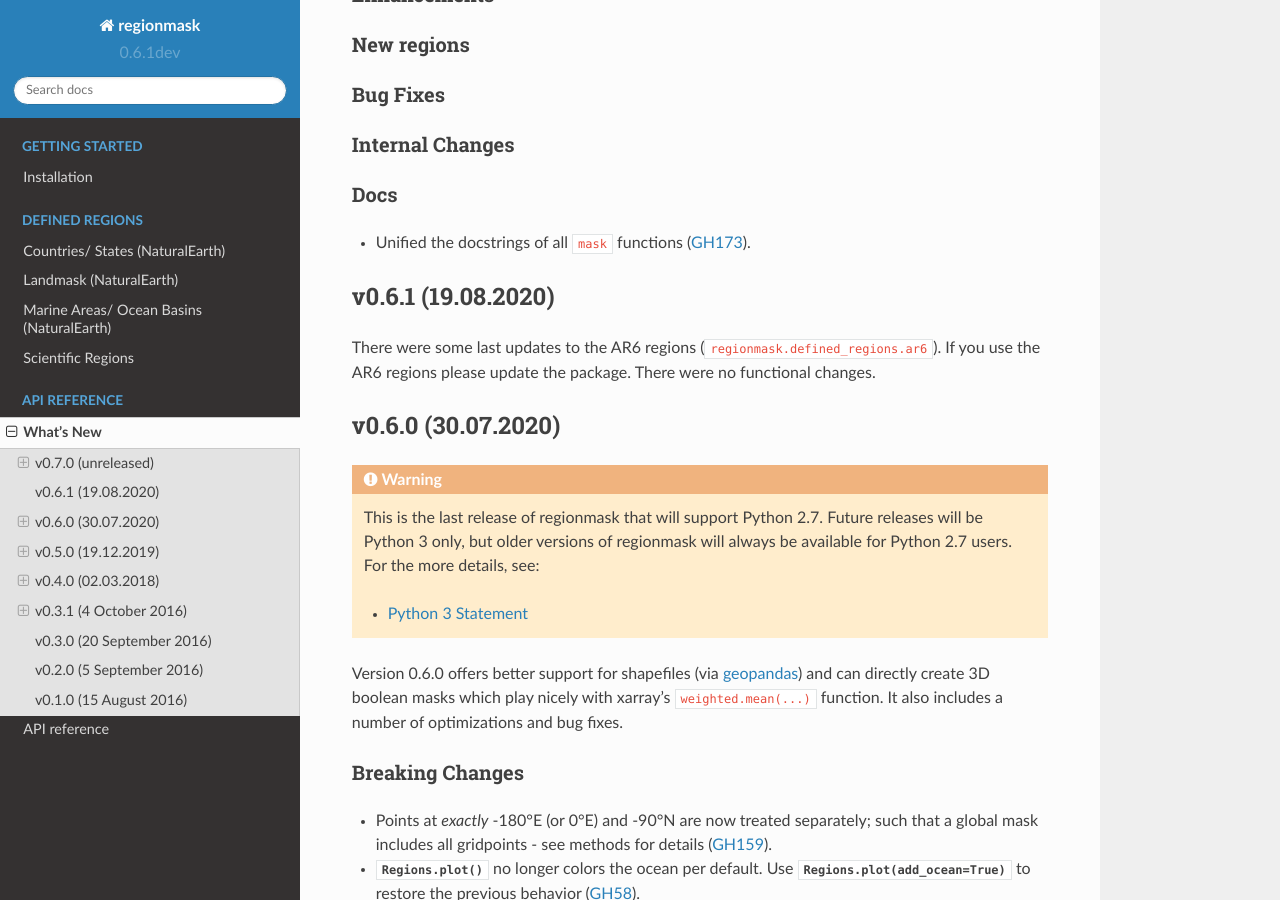
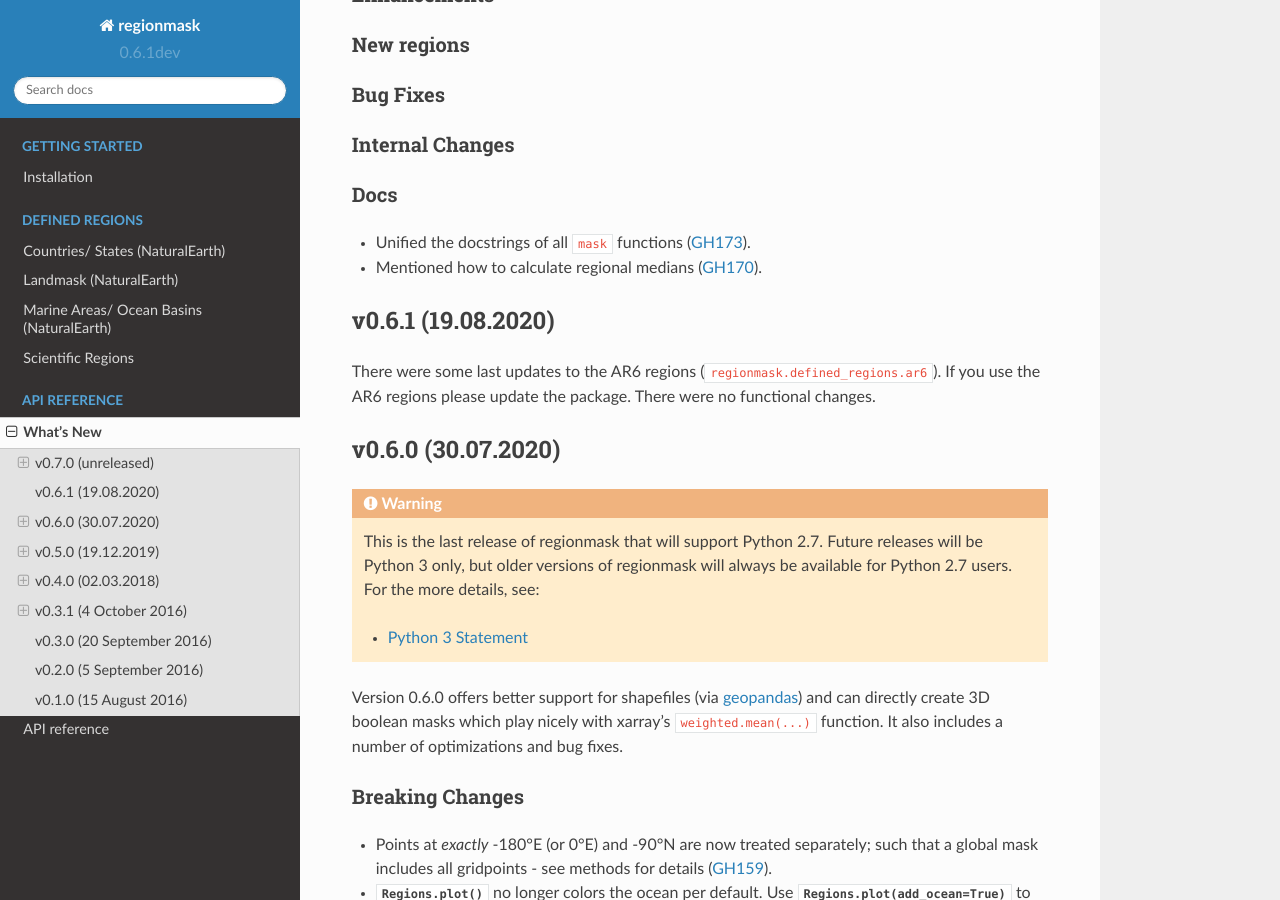
Before and after one commit to regionmask/regionmask, a Sphinx documentation site: the page built from docs/whats_new.rst, in a window 1280 px wide and 900 px high, scrolled down 409 px. Built offline with Sphinx 7.4.7 and the Read the Docs theme 2.0.0, drawn with Linux system fonts in a browser that asks for light colours; pages that are not in the unit, such as notebooks, are missing from menus.

Commit message:
mention regional median calculation

```diff
--- a/docs/whats_new.rst
+++ b/docs/whats_new.rst
@@ -31,6 +31,7 @@ Internal Changes
 Docs
 ~~~~
 - Unified the docstrings of all ``mask`` functions (:issue:`173`).
+- Mentioned how to calculate regional medians (:issue:`170`).
 
 v0.6.1 (19.08.2020)
 -------------------
```
Also changed, not shown: docs/notebooks/mask_2D.ipynb.
